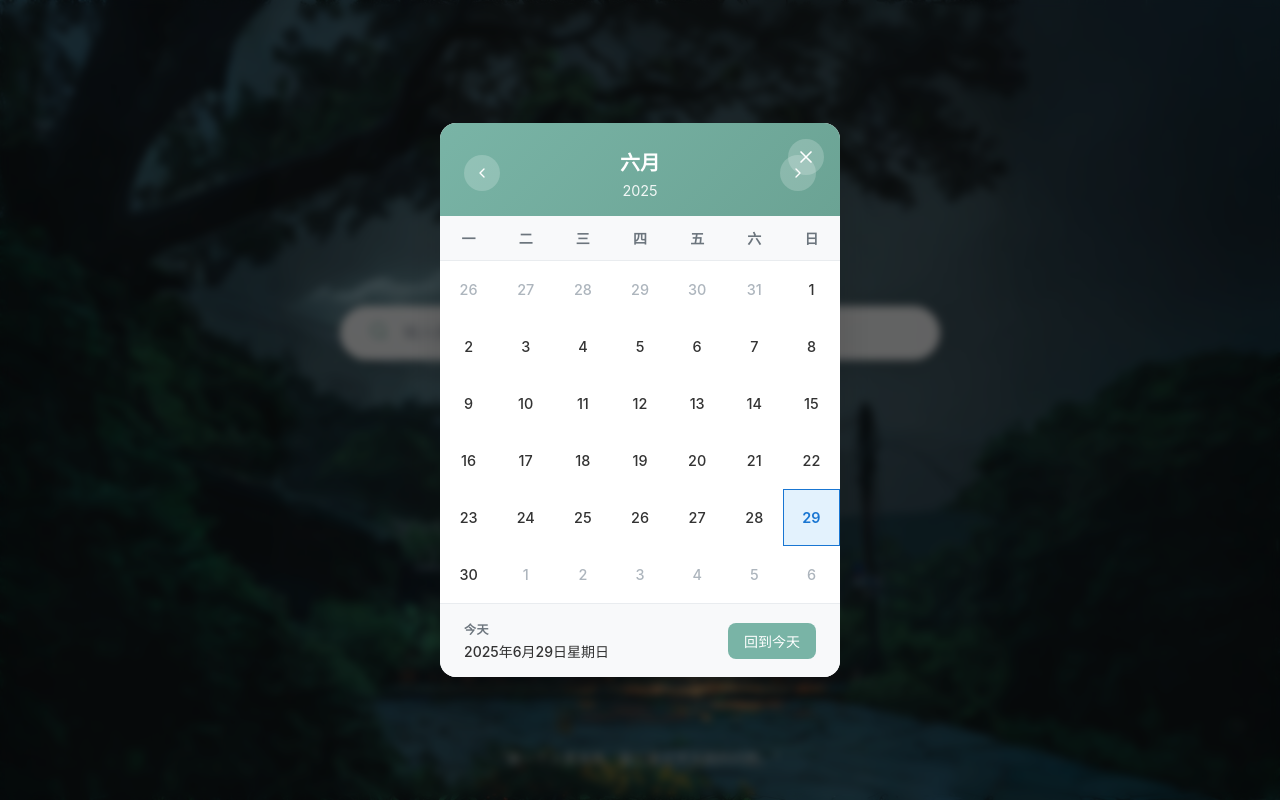
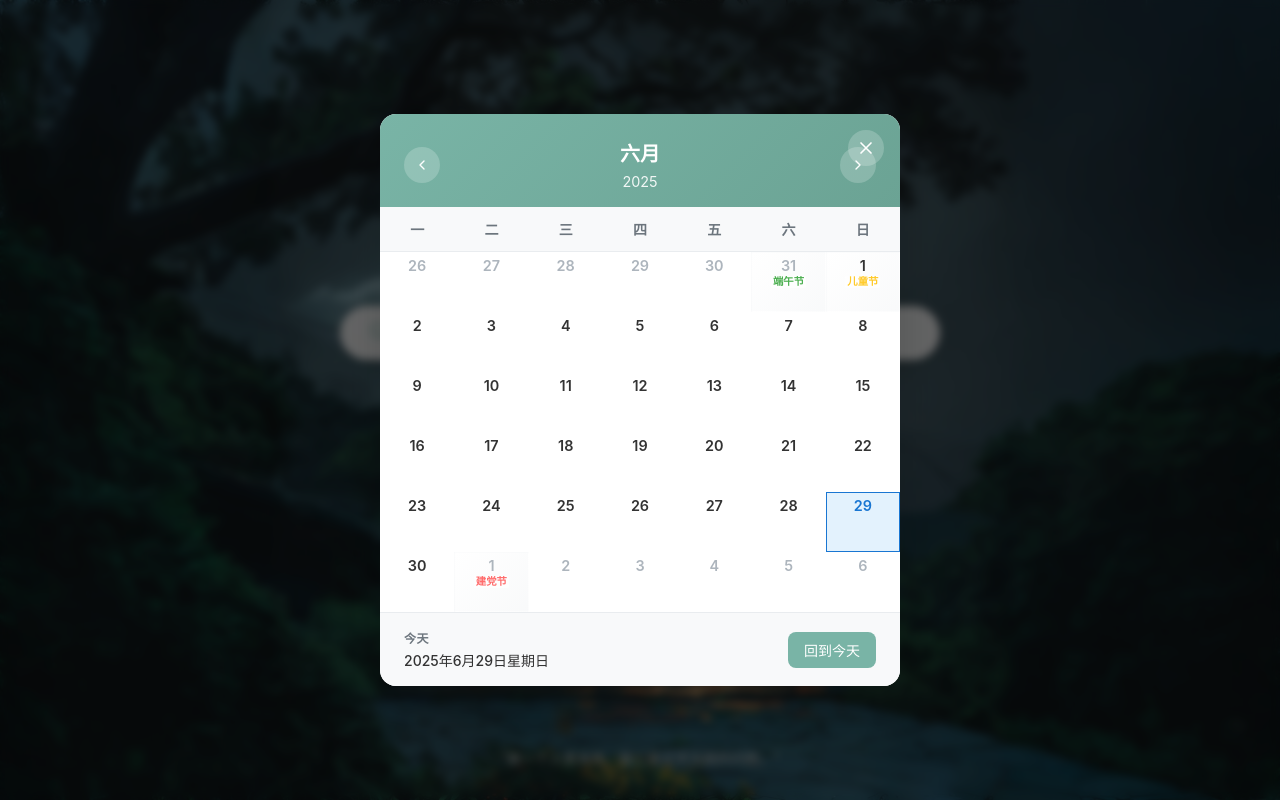
Before and after one commit to xixixiaoyu/AI-Sider-Nav, a Vue app: page / in a window 1280 px wide. Both pictures are taken after a click on the element "点击查看日历". Built offline with nearby package versions, Linux system fonts and the light colour scheme.

Commit message:
feat(CalendarModal): 增加节日显示功能
- 在 CalendarModal 组件中添加节日显示逻辑
- 新增 Holiday 接口和相关数据
- 实现 getHolidaysForDate 函数以获取指定日期的节日信息
- 在日历网格中显示节日名称和颜色

```diff
--- a/src/components/CalendarModal.vue
+++ b/src/components/CalendarModal.vue
@@ -7,7 +7,13 @@
           <div class="calendar-header">
             <button class="nav-button" @click="previousMonth">
               <svg width="16" height="16" viewBox="0 0 24 24" fill="none">
-                <path d="M15 18l-6-6 6-6" stroke="currentColor" stroke-width="2" stroke-linecap="round" stroke-linejoin="round"/>
+                <path
+                  d="M15 18l-6-6 6-6"
+                  stroke="currentColor"
+                  stroke-width="2"
+                  stroke-linecap="round"
+                  stroke-linejoin="round"
+                />
               </svg>
             </button>
 
@@ -18,13 +24,25 @@
 
             <button class="nav-button" @click="nextMonth">
               <svg width="16" height="16" viewBox="0 0 24 24" fill="none">
-                <path d="M9 18l6-6-6-6" stroke="currentColor" stroke-width="2" stroke-linecap="round" stroke-linejoin="round"/>
+                <path
+                  d="M9 18l6-6-6-6"
+                  stroke="currentColor"
+                  stroke-width="2"
+                  stroke-linecap="round"
+                  stroke-linejoin="round"
+                />
               </svg>
             </button>
 
             <button class="close-button" @click="closeModal">
               <svg width="20" height="20" viewBox="0 0 24 24" fill="none">
-                <path d="M18 6L6 18M6 6l12 12" stroke="currentColor" stroke-width="2" stroke-linecap="round" stroke-linejoin="round"/>
+                <path
+                  d="M18 6L6 18M6 6l12 12"
+                  stroke="currentColor"
+                  stroke-width="2"
+                  stroke-linecap="round"
+                  stroke-linejoin="round"
+                />
               </svg>
             </button>
           </div>
@@ -44,12 +62,23 @@
               class="calendar-date"
               :class="{
                 'other-month': date.isOtherMonth,
-                'today': date.isToday,
-                'selected': date.isSelected
+                today: date.isToday,
+                selected: date.isSelected,
+                'has-holiday': date.holidays.length > 0,
               }"
               @click="selectDate(date)"
             >
-              {{ date.day }}
+              <div class="date-number">{{ date.day }}</div>
+              <div v-if="date.holidays.length > 0" class="holiday-info">
+                <div
+                  v-for="holiday in date.holidays.slice(0, 2)"
+                  :key="holiday.name"
+                  class="holiday-name"
+                  :style="{ color: holiday.color }"
+                >
+                  {{ holiday.name }}
+                </div>
+              </div>
             </div>
           </div>
 
@@ -70,6 +99,7 @@
 <script setup lang="ts">
   import { ref, computed, watch } from 'vue'
   import { useSettingsStore } from '@/stores/settings'
+  import { getHolidaysForDate, type Holiday } from '@/data/holidays'
 
   interface CalendarDate {
     day: number
@@ -79,6 +109,7 @@ interface CalendarDate {
     isOtherMonth: boolean
     isSelected: boolean
     date: Date
+    holidays: Holiday[]
   }
 
   interface Props {
@@ -103,7 +134,7 @@ const today = new Date()
   // 计算属性
   const isVisible = computed({
     get: () => props.visible,
-  set: (value) => emit('update:visible', value)
+    set: (value) => emit('update:visible', value),
   })
 
   const currentYear = computed(() => currentDate.value.getFullYear())
@@ -111,8 +142,18 @@ const currentMonth = computed(() => currentDate.value.getMonth())
 
   const currentMonthName = computed(() => {
     const months = [
-    '一月', '二月', '三月', '四月', '五月', '六月',
-    '七月', '八月', '九月', '十月', '十一月', '十二月'
+      '一月',
+      '二月',
+      '三月',
+      '四月',
+      '五月',
+      '六月',
+      '七月',
+      '八月',
+      '九月',
+      '十月',
+      '十一月',
+      '十二月',
     ]
     return months[currentMonth.value]
   })
@@ -129,7 +170,7 @@ const todayFullDate = computed(() => {
       year: 'numeric',
       month: 'long',
       day: 'numeric',
-    weekday: 'long'
+      weekday: 'long',
     })
   })
 
@@ -164,6 +205,7 @@ const calendarDates = computed(() => {
       const isToday = date.toDateString() === today.toDateString()
       const isOtherMonth = date.getMonth() !== month
       const isSelected = date.toDateString() === selectedDate.value.toDateString()
+      const holidays = getHolidaysForDate(date.getMonth(), date.getDate())
 
       dates.push({
         day: date.getDate(),
@@ -172,7 +214,8 @@ const calendarDates = computed(() => {
         isToday,
         isOtherMonth,
         isSelected,
-      date: new Date(date)
+        date: new Date(date),
+        holidays,
       })
     }
 
@@ -244,7 +287,7 @@ watch(isVisible, (visible) => {
     border-radius: 16px;
     box-shadow: 0 20px 40px rgba(0, 0, 0, 0.15);
     width: 100%;
-  max-width: 400px;
+    max-width: 520px;
     overflow: hidden;
     animation: modalSlideIn 0.3s ease-out;
   }
@@ -336,10 +379,11 @@ watch(isVisible, (visible) => {
   }
 
   .calendar-date {
-  aspect-ratio: 1;
+    min-height: 60px;
     display: flex;
+    flex-direction: column;
     align-items: center;
-  justify-content: center;
+    justify-content: flex-start;
     cursor: pointer;
     font-size: 0.9rem;
     font-weight: 500;
@@ -347,6 +391,7 @@ watch(isVisible, (visible) => {
     transition: all 0.2s ease;
     border: 1px solid transparent;
     position: relative;
+    padding: 4px 2px;
   }
 
   .calendar-date:hover {
@@ -371,6 +416,54 @@ watch(isVisible, (visible) => {
     background: #e3f2fd;
     color: #1976d2;
     border-color: #1976d2;
+  }
+
+  .date-number {
+    font-weight: 600;
+    margin-bottom: 2px;
+  }
+
+  .holiday-info {
+    display: flex;
+    flex-direction: column;
+    align-items: center;
+    gap: 1px;
+    width: 100%;
+  }
+
+  .holiday-name {
+    font-size: 0.65rem;
+    font-weight: 600;
+    text-align: center;
+    line-height: 1;
+    white-space: nowrap;
+    overflow: hidden;
+    text-overflow: ellipsis;
+    max-width: 100%;
+    padding: 1px 2px;
+    border-radius: 2px;
+    background: rgba(255, 255, 255, 0.8);
+  }
+
+  .calendar-date.has-holiday {
+    background: linear-gradient(135deg, rgba(255, 255, 255, 0.9) 0%, rgba(248, 249, 250, 0.9) 100%);
+  }
+
+  .calendar-date.has-holiday:hover {
+    background: linear-gradient(
+      135deg,
+      rgba(248, 249, 250, 0.95) 0%,
+      rgba(233, 236, 239, 0.95) 100%
+    );
+  }
+
+  .calendar-date.today.has-holiday {
+    background: linear-gradient(135deg, #79b4a6 0%, #6ba394 100%);
+  }
+
+  .calendar-date.today.has-holiday .holiday-name {
+    background: rgba(255, 255, 255, 0.9);
+    color: #333;
   }
 
   .today-info {
--- /dev/null
+++ b/src/data/holidays.ts
@@ -0,0 +1,59 @@
+export interface Holiday {
+  name: string
+  date: string // MM-DD格式
+  type: 'national' | 'traditional' | 'international'
+  color?: string
+}
+
+// 中国节日数据
+export const holidays: Holiday[] = [
+  // 法定节假日
+  { name: '元旦', date: '01-01', type: 'national', color: '#ff6b6b' },
+  { name: '劳动节', date: '05-01', type: 'national', color: '#ff6b6b' },
+  { name: '国庆节', date: '10-01', type: 'national', color: '#ff6b6b' },
+  { name: '国庆节', date: '10-02', type: 'national', color: '#ff6b6b' },
+  { name: '国庆节', date: '10-03', type: 'national', color: '#ff6b6b' },
+
+  // 传统节日
+  { name: '情人节', date: '02-14', type: 'international', color: '#ff69b4' },
+  { name: '妇女节', date: '03-08', type: 'international', color: '#ff69b4' },
+  { name: '植树节', date: '03-12', type: 'traditional', color: '#4ecdc4' },
+  { name: '愚人节', date: '04-01', type: 'international', color: '#ffa726' },
+  { name: '青年节', date: '05-04', type: 'traditional', color: '#42a5f5' },
+  { name: '护士节', date: '05-12', type: 'international', color: '#ab47bc' },
+  { name: '儿童节', date: '06-01', type: 'traditional', color: '#ffca28' },
+  { name: '建党节', date: '07-01', type: 'national', color: '#ff6b6b' },
+  { name: '建军节', date: '08-01', type: 'national', color: '#ff6b6b' },
+  { name: '教师节', date: '09-10', type: 'traditional', color: '#66bb6a' },
+  { name: '国庆节', date: '10-01', type: 'national', color: '#ff6b6b' },
+  { name: '万圣节', date: '10-31', type: 'international', color: '#ff9800' },
+  { name: '光棍节', date: '11-11', type: 'traditional', color: '#9c27b0' },
+  { name: '圣诞节', date: '12-25', type: 'international', color: '#4caf50' },
+
+  // 2025年特定节日（农历节日需要每年更新）
+  { name: '春节', date: '01-29', type: 'traditional', color: '#f44336' },
+  { name: '元宵节', date: '02-12', type: 'traditional', color: '#f44336' },
+  { name: '龙抬头', date: '03-02', type: 'traditional', color: '#4caf50' },
+  { name: '清明节', date: '04-05', type: 'traditional', color: '#4caf50' },
+  { name: '端午节', date: '05-31', type: 'traditional', color: '#4caf50' },
+  { name: '七夕节', date: '08-29', type: 'traditional', color: '#e91e63' },
+  { name: '中秋节', date: '10-06', type: 'traditional', color: '#ff9800' },
+  { name: '重阳节', date: '11-02', type: 'traditional', color: '#9c27b0' },
+]
+
+// 获取指定日期的节日
+export function getHolidaysForDate(month: number, day: number): Holiday[] {
+  const dateStr = `${String(month + 1).padStart(2, '0')}-${String(day).padStart(2, '0')}`
+  return holidays.filter(holiday => holiday.date === dateStr)
+}
+
+// 检查是否为节日
+export function isHoliday(month: number, day: number): boolean {
+  return getHolidaysForDate(month, day).length > 0
+}
+
+// 获取节日颜色
+export function getHolidayColor(month: number, day: number): string | undefined {
+  const holidaysForDate = getHolidaysForDate(month, day)
+  return holidaysForDate.length > 0 ? holidaysForDate[0].color : undefined
+}
```
Lines whose indentation alone changed are shown as unchanged.
